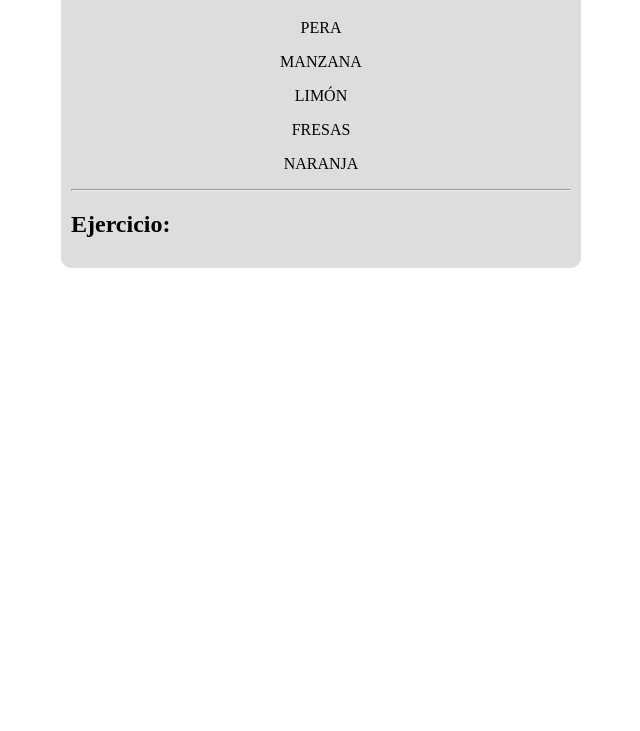
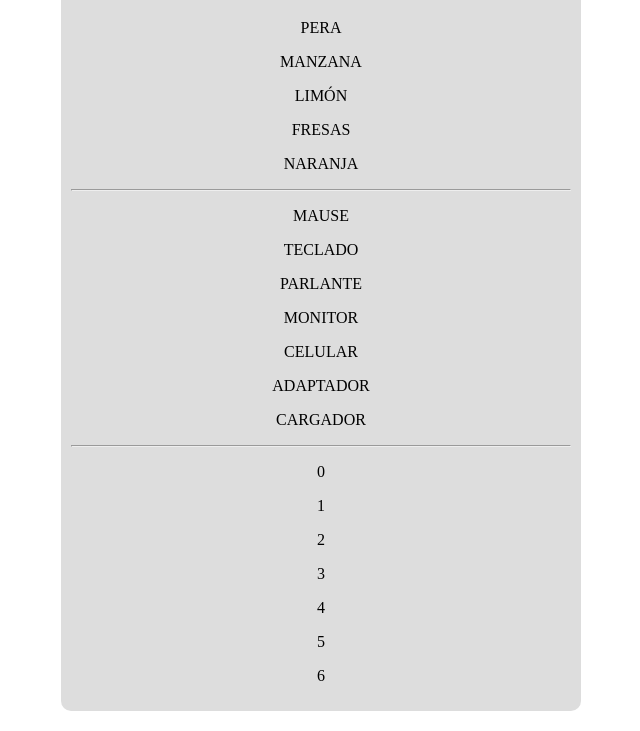
Before and after one commit to FrontEdd/rep-codigo-16, a plain HTML site: page sem4/bucles.html in a window 1280 px wide. Shown: the part 91-822 px from the top of the page, without its empty margins (319-959 px from the left). Before the commit the page ends 800 px from the top, so only its background shows below. Drawn offline with Linux system fonts and the light colour scheme.

Commit message:
Agregamos ejemplos de ciclo for: of, in

```diff
--- a/sem4/bucles.html
+++ b/sem4/bucles.html
@@ -49,9 +49,38 @@
     //         iter++;
     //     }
     divContainer.innerHTML += "<hr>";
-    divContainer.innerHTML += "<h2>Ejercicio: </h2>"
+    // divContainer.innerHTML += "<h2>Ejercicio: </h2>"
 
+    // const num = Number(prompt("Ingresa un número"))
 
+    // for (let i = 0; i <= 20; i++) {
+    //     divContainer.innerHTML += "<p>" + num + " x " + i + " = " + num*i + "</p>";
+    // }
+
+    // Ciclo For of:
+    // Estructura de control para poder recorrer objetos iterables (Array, string, Map, set)
+
+    let productos = [
+        'mause',
+        'teclado',
+        'parlante',
+        'monitor',
+        'celular',
+        'adaptador',
+        'cargador'
+    ];
+        for (let p of productos) {
+            divContainer.innerHTML += "<p>" + p + "</p>"
+        }
+
+    divContainer.innerHTML += "<hr>";
+
+    // Ciclo For in:
+    // Captura el índice
+
+    for (let p in productos) {
+        divContainer.innerHTML += "<p>" + p + "</p>"
+    }
 
 
 </script>
```
